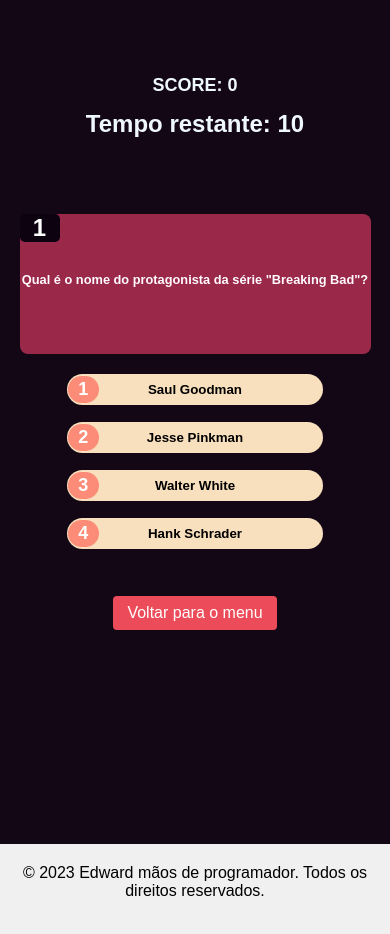
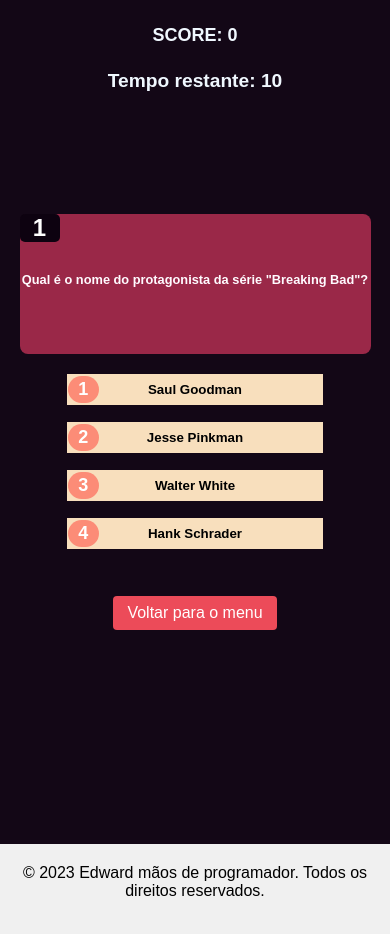
Before and after one commit to EduardoHenriGC/Quiz, a Next.js app: page /quiz in a window 390 px wide. Shown: the top 934 px of the page. Built offline with nearby package versions, Linux system fonts and the light colour scheme.

Commit message:
update css

```diff
--- a/src/styles/quiz/quiz.module.css
+++ b/src/styles/quiz/quiz.module.css
@@ -10,6 +10,7 @@
 
 
 }
+
 
 .questionContainer{
     width: 700px;
@@ -32,13 +33,15 @@
     justify-content: space-between;
 
 
+
+
 }
 
 
  .options button{
     padding: 15px 50px;
     border: none;
-    border-radius: 50px;
+
     cursor: pointer;
     margin-bottom: 7px;
     flex-basis: calc(50% - 10px);
@@ -50,9 +53,8 @@
 
 
 }
-.btn{
-    background-color: #f8dfbd;
-}
+
+
 
 .btnspan{
 
@@ -69,6 +71,10 @@
 
 }
 
+.btn{
+    background-color: #f8dfbd;
+
+}
 .btn:hover{
 
     background-color: #ddd;
@@ -182,8 +188,63 @@
     text-decoration: none;
     color: #fff;
 }
+@media (max-width: 1281px){
+
+    .btn:hover{
+
+        background: #f8dfbd;
+    }
+}
+@media (max-width: 1025px){
+
+    .scoreContent{
+        top: 20px;
 
 
+
+    }
+
+    .timeContent{
+        top: 60px;
+    }
+    .btn:hover{
+
+        background: #f8dfbd;
+    }
+}
+@media (max-width: 913px){
+
+ .scoreContent{
+        top: 140px;
+        font-size: 2rem;
+
+    }
+    .timeContent{
+        top: 200px;
+    }
+    .timeContent p{
+        font-size: 2rem;
+    }
+    .btn:hover{
+
+        background: #f8dfbd;
+    }
+
+}
+@media (max-width: 821px){
+
+    .scoreContent{
+        top: 80px;
+
+    }
+    .timeContent{
+        top: 140px;
+    }
+    .btn:hover{
+
+        background: #f8dfbd;
+    }
+}
 @media (max-width: 750px) {
    .questionContainer{
 
@@ -230,16 +291,17 @@
 
   }
 
+
   @media (max-width: 550px){
 
 .scoreContent{
 
-    top: 75px;
+    top: 65px;
     font-size: 18px;
 }
 .timeContent{
 
-    top: 110px;
+    top: 100px;
 
 }
 .answerContent{
@@ -267,10 +329,23 @@
 
 @media (max-width: 450px){
 
+    .scoreContent{
+        top: 25px;
+    }
+
+    .timeContent{
+        top: 70px;
+    }
+    .timeContent p{
+        font-size: 1.2rem;
+    }
     .options button{
         padding: 8px 80px;
 
+
+
     }
+
     .questionContainer h4{
         font-size: 0.8rem;
         margin-bottom: 10px;
@@ -292,6 +367,18 @@
 
 
   @media (max-width: 281px){
+
+    .score{
+        font-size: 12px;
+
+    }
+   .timeContent{
+    top: 60px;
+   }
+    .timeContent p{
+
+        font-size: 14px;
+    }
     .btnspan{
 
 
```
Also changed, not shown: src/styles/index/index.module.css (+7 -0 lines).
